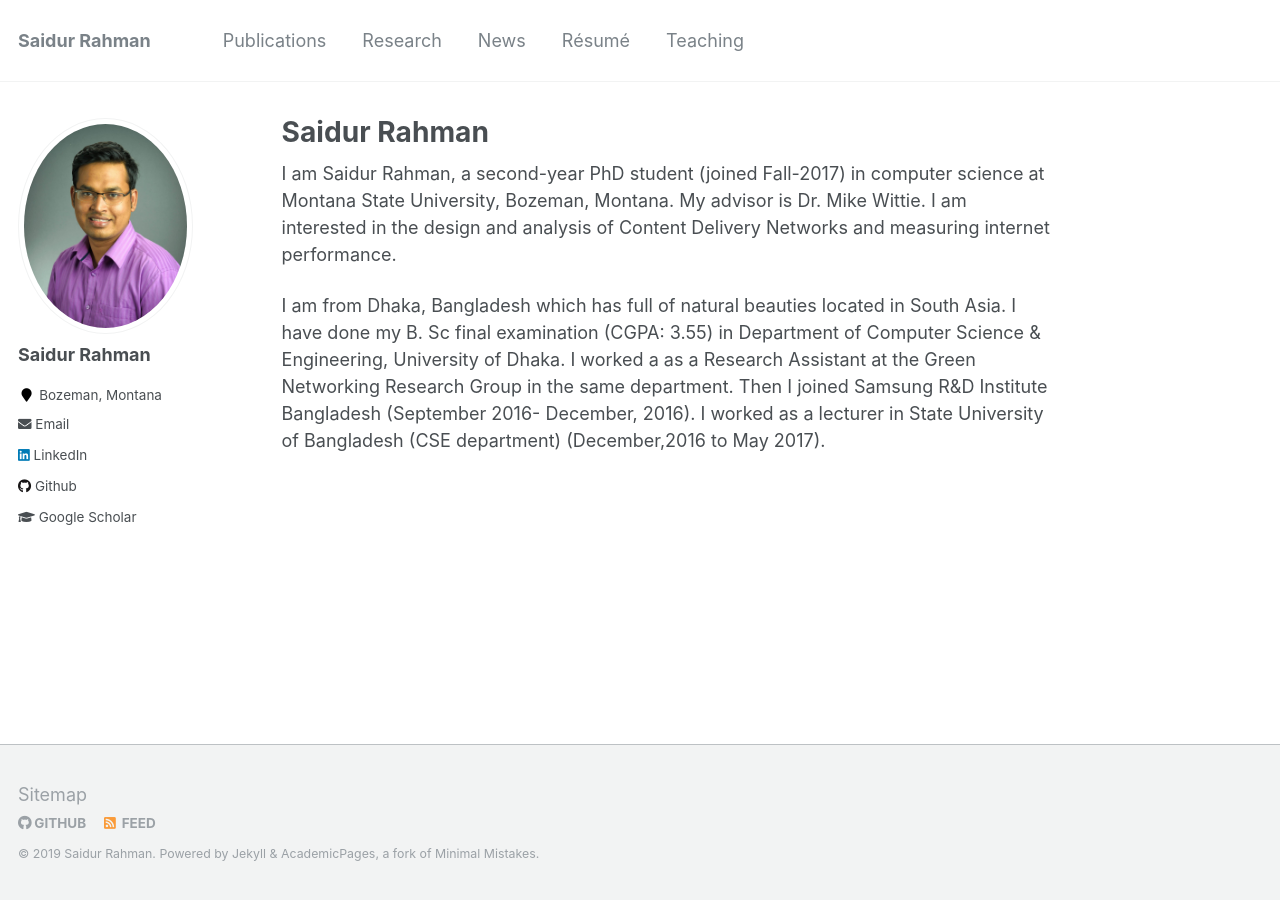
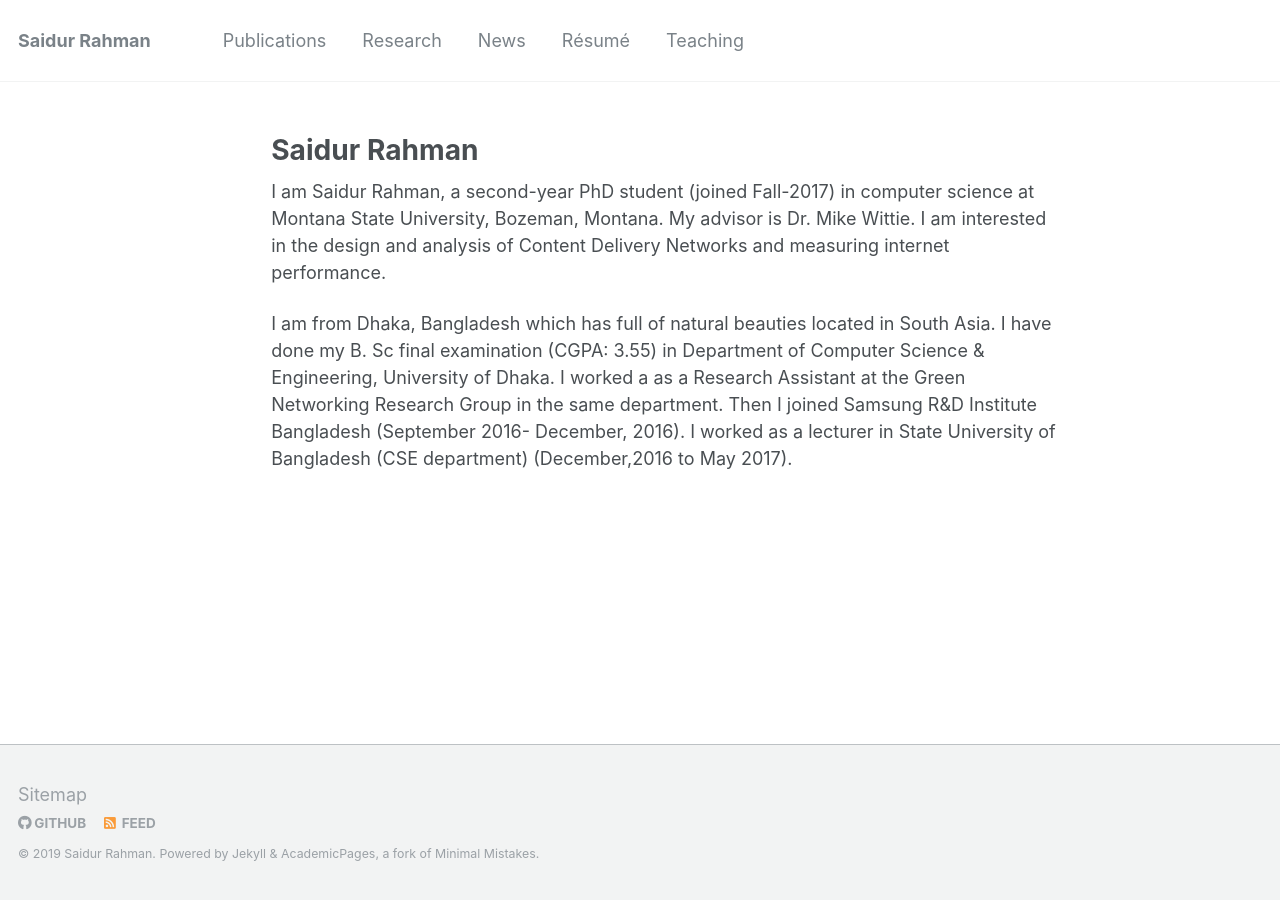
Before and after one commit to ps073006/saidurrahman.info, a Jekyll site: the page built from _pages/about.md, in a window 1280 px wide. Built offline with Jekyll 4.4.1, drawn with Linux system fonts in a browser that asks for light colours.

Commit message:
update my website

```diff
--- a/_includes/author-profile.html
+++ b/_includes/author-profile.html
@@ -1,5 +1,5 @@
 {% include base_path %}
-
+<!--
 {% if page.author and site.data.authors[page.author] %}
   {% assign author = site.data.authors[page.author] %}{% else %}{% assign author = site.author %}
 {% endif %}
@@ -114,4 +114,5 @@
 {% endif %}
     </ul>
   </div>
+  -->
 </div>
--- a/_includes/social-share.html
+++ b/_includes/social-share.html
@@ -1,6 +1,6 @@
 {% include base_path %}
-<!-- begin SEO
-<section c'''lass="page__share">
+
+<section class="page__share">
   {% if site.data.ui-text[site.locale].share_on_label %}
     <h4 class="page__share-title">{{ site.data.ui-text[site.locale].share_on_label | default: "Share on" }}</h4>
   {% endif %}
@@ -13,4 +13,3 @@
 
   <a href="https://www.linkedin.com/shareArticle?mini=true&url={{ base_path }}{{ page.url }}" class="btn btn--linkedin" title="{{ site.data.ui-text[site.locale].share_on_label | default: 'Share on' }} LinkedIn"><i class="fa fa-fw fa-linkedin" aria-hidden="true"></i><span> LinkedIn</span></a>
 </section>
--->
```
